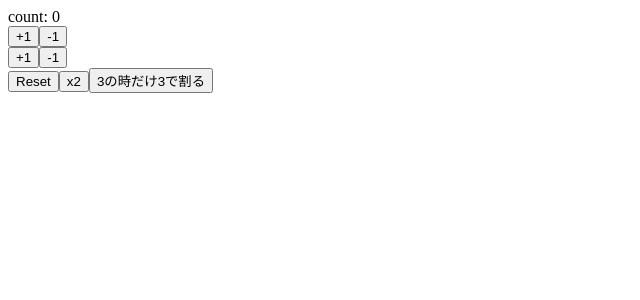
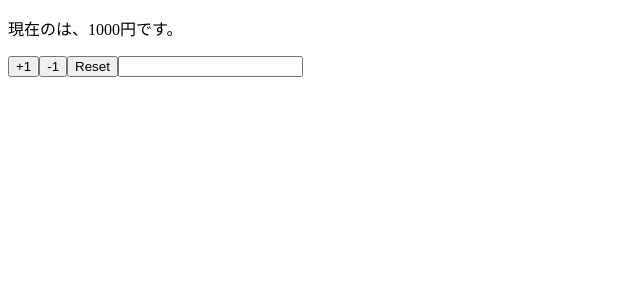
Before and after one commit to yasu0930/learn-react, a React (Create React App) app in the folder my-app/: page / in a window 1280 px wide. Shown: the top 300 px of the page, without its empty margins (0-640 px from the left). Built offline with nearby package versions, Linux system fonts and the light colour scheme.

Commit message:
implement component using multiple states

```diff
--- a/my-app/src/App.js
+++ b/my-app/src/App.js
@@ -1,38 +1,28 @@
 import React,{ useState } from 'react'
 
-const App = () => {
-  const [count, setCount] = useState(0)
+const App = props => {
+  const [name, setName] = useState(props.name)
+  const [price, setPrice] = useState(props.price)
 
-  const increment = () => setCount(count + 1)
-  const decrement = () => setCount(count - 1)
-
-  const increment2 = () => setCount(previousCount => previousCount + 1)
-  const decrement2 = () => setCount(previousCount => previousCount - 1)
-
-  const reset = () => setCount(0)
-  const double = () => setCount(count * 2)
-  const divide3 = () => setCount(previousCount =>
-    previousCount % 3 === 0 ? previousCount / 3 : previousCount
-  )
+  const reset = () => {
+    setPrice(props.price)
+    setName(props.name)
+  }
 
   return(
     <>
-      <div>count: {count}</div>
-      <div>
-        <button onClick={increment}>+1</button>
-        <button onClick={decrement}>-1</button>
-      </div>
-      <div>
-        <button onClick={increment2}>+1</button>
-        <button onClick={decrement2}>-1</button>
-      </div>
-      <div>
-        <button onClick={reset}>Reset</button>
-        <button onClick={double}>x2</button>
-        <button onClick={divide3}>3の時だけ3で割る</button>
-      </div>
+      <p>現在の{name}は、{price}円です。</p>
+      <button onClick={() => setPrice(price + 1)}>+1</button>
+      <button onClick={() => setPrice(price - 1)}>-1</button>
+      <button onClick={reset}>Reset</button>
+      <input value={name} onChange={e => setName(e.target.value)}/>
     </>
   )
 }
 
+App.defaultProps = {
+  name: '',
+  price: 1000,
+}
+
 export default App
```
